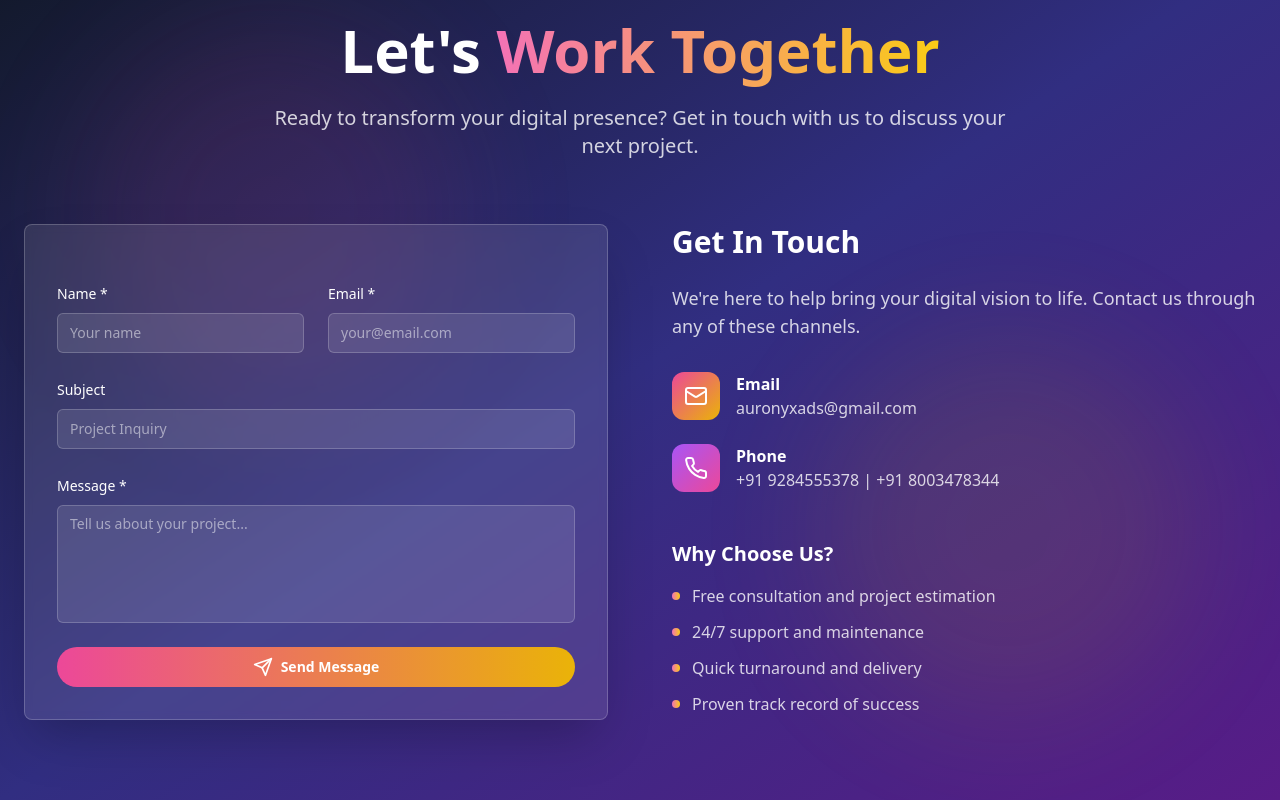
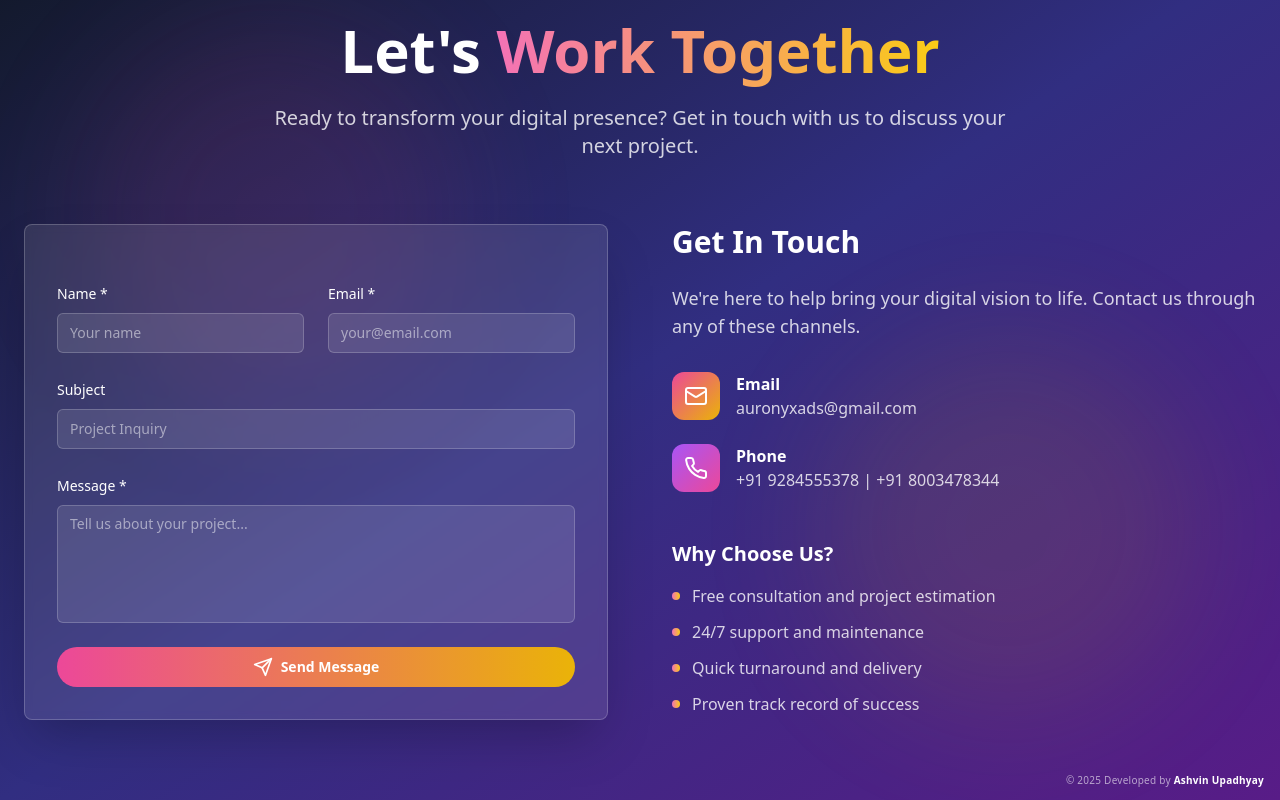
Before and after one commit to ashvinupadhyay1132/auronyxads-portfolio, a React (Vite) app: page / in a window 1280 px wide. Shown: the part 5900-6700 px from the top of the page. Built offline with nearby package versions, Linux system fonts and the light colour scheme.

Commit message:
add footer name and copyright sign

```diff
--- a/src/components/portfolio/ContactSection.jsx
+++ b/src/components/portfolio/ContactSection.jsx
@@ -164,6 +164,13 @@ export default function ContactSection({ id }) {
           </motion.div>
         </div>
       </div>
+
+      {/* Footer */}
+      <div className="absolute bottom-3 right-4 text-[10px] text-white/60 tracking-wide z-20">
+        © {new Date().getFullYear()} Developed by{" "}
+        <span className="font-semibold text-white">Ashvin Upadhyay</span>
+      </div>
+
     </section>
   );
 }
```
